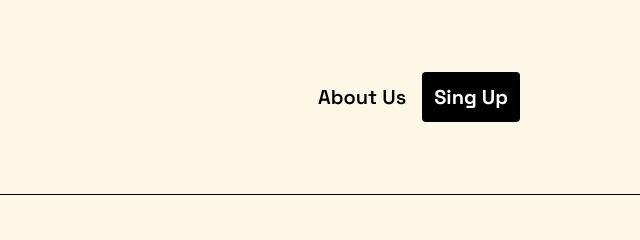
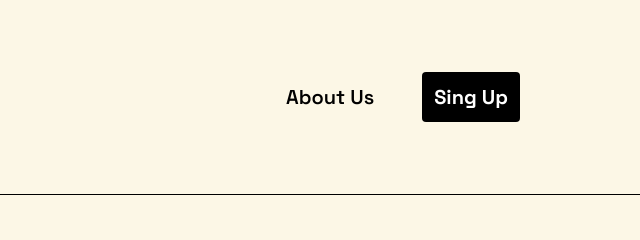
Before and after one commit to Karavan-Ivan/Shop-Tailwind-Css, a website: page index.html in a window 1280 px wide. Shown: the top 240 px of the page, 640-1280 px from the left. Drawn offline with nearby package versions, Linux system fonts and the light colour scheme.

Commit message:
change header

```diff
--- a/index.html
+++ b/index.html
@@ -35,7 +35,7 @@
           class="w-logotypeMobile md:w-logotypeDecktop h-logotypeMobile md:h-logotypeDecktop"
         />
       </div>
-      <div class="flex content-center items-center gap-x-4">
+      <div class="flex content-center items-center gap-x-4 md:gap-x-12">
         <div class="flex content-center items-center">
           <a
             href=""
```
Also changed, not shown: css/style.css.
